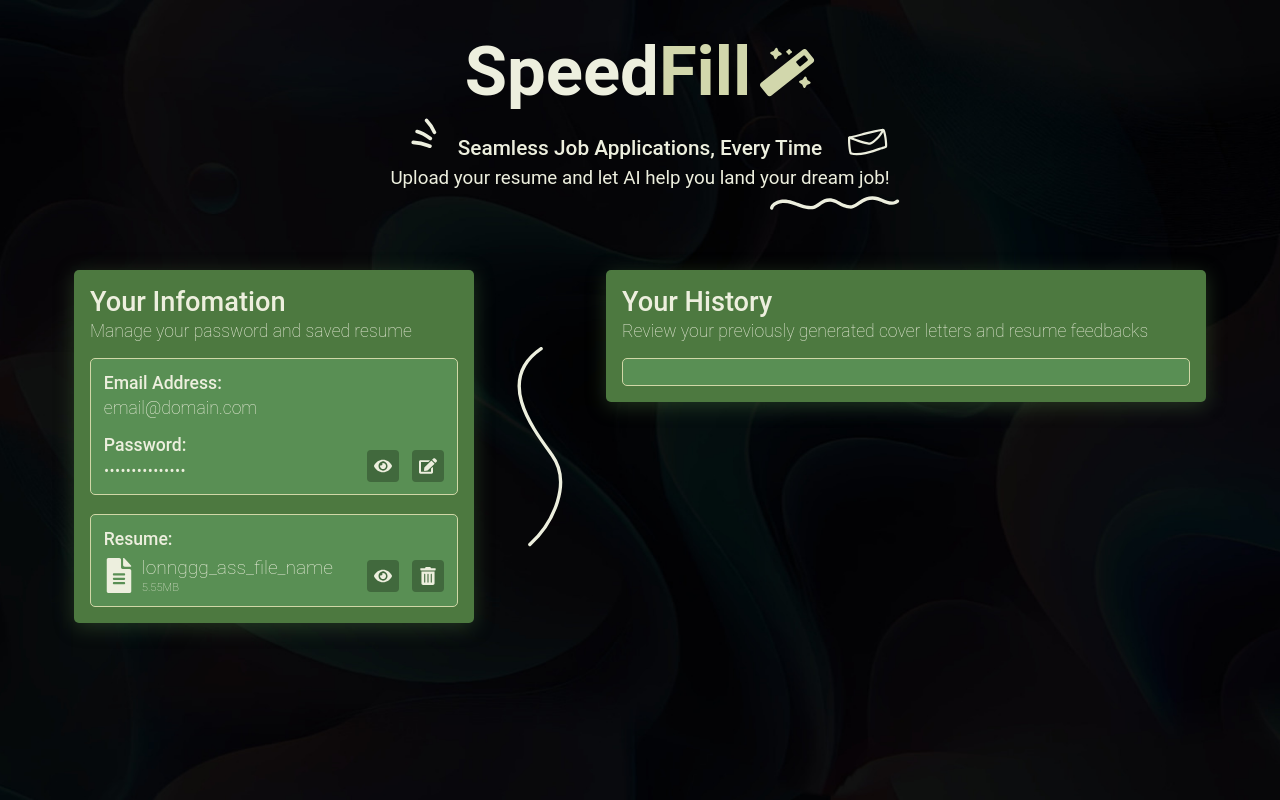
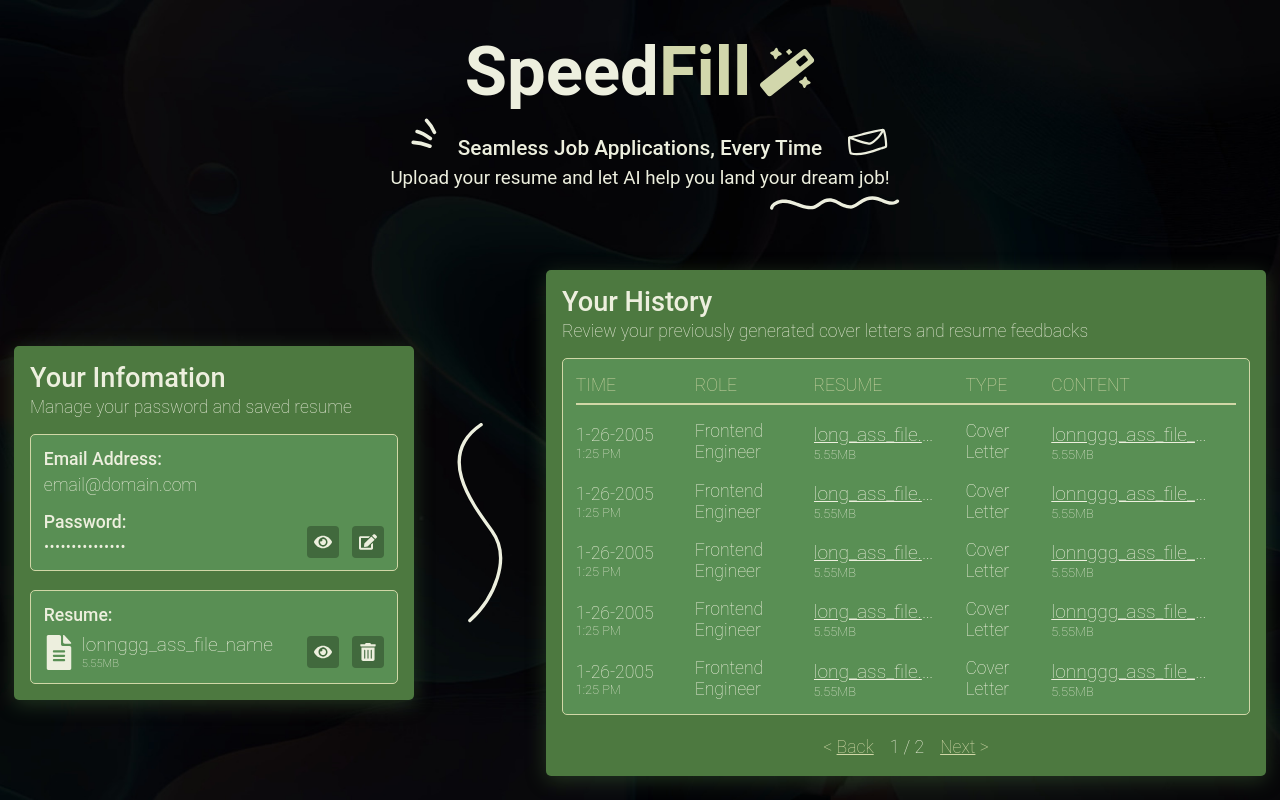
Before and after one commit to charlesphu/SpeedFill, a Next.js app: page /dashboard in a window 1280 px wide. Built offline with nearby package versions, Linux system fonts and the light colour scheme; what @mui/material-nextjs would draw is missing.

Commit message:
Create AccountPanel and ActivityPanel component for Dashboard, implement flexible layout for smaller screens

```diff
--- a/src/app/dashboard/AccountPanel.js
+++ b/src/app/dashboard/AccountPanel.js
@@ -6,7 +6,7 @@ import Panel from "../components/Panel";
 import ActionButton from "./ActionButton";
 import Image from "next/image";
 
-const AccountPanel = () => {
+const AccountPanel = ({ sx }) => {
   const [isShowingPassword, setShowPassword] = useState(false);
   const [isEditingPassword, setEditPassword] = useState(false);
 
@@ -14,7 +14,7 @@ const AccountPanel = () => {
     <Container
       title="Your Infomation"
       subtitle="Manage your password and saved resume"
-      sx={{ width: "25rem" }}>
+      sx={{ width: "25rem", ...sx }}>
       <Panel>
         <Typography variant="h5" color="title">
           Email Address:
--- a/src/app/dashboard/ActivityPanel.js
+++ b/src/app/dashboard/ActivityPanel.js
@@ -1,16 +1,210 @@
-import { Box, Typography } from "@mui/material";
+import {
+  Box,
+  Table,
+  TableBody,
+  TableCell,
+  TableContainer,
+  TableHead,
+  TableRow,
+  Typography,
+} from "@mui/material";
+
 import { useState } from "react";
+import { useTheme } from "@emotion/react";
 
 import Container from "../components/Container";
 import Panel from "../components/Panel";
 
-const ActivityPanel = () => {
+const ActivityColumns = () => {
+  const theme = useTheme();
+  return (
+    <TableRow
+      sx={{
+        borderBottom: "2px solid " + theme.palette.primary.main,
+        "& > th": { padding: 0, paddingBottom: "0.3rem" },
+      }}>
+      <TableCell
+        min-width="10rem"
+        sx={{
+          width: "18%",
+        }}>
+        <Typography variant="body1" color="primary">
+          TIME
+        </Typography>
+      </TableCell>
+      <TableCell
+        sx={{
+          width: "18%",
+        }}>
+        <Typography variant="body1" color="primary">
+          ROLE
+        </Typography>
+      </TableCell>
+      <TableCell
+        sx={{
+          width: "23%",
+        }}>
+        <Typography variant="body1" color="primary">
+          RESUME
+        </Typography>
+      </TableCell>
+      <TableCell
+        sx={{
+          width: "13%",
+        }}>
+        <Typography variant="body1" color="primary">
+          TYPE
+        </Typography>
+      </TableCell>
+      <TableCell>
+        <Typography variant="body1" color="primary">
+          CONTENT
+        </Typography>
+      </TableCell>
+    </TableRow>
+  );
+};
+
+const ActivityRow = ({}) => {
+  return (
+    <TableRow
+      sx={{
+        "& > td": {
+          borderBottom: 0,
+          padding: 0,
+          paddingTop: "1rem",
+        },
+      }}>
+      <TableCell>
+        <Typography variant="body1" color="text">
+          1-26-2005
+        </Typography>
+        <Typography
+          fontSize="0.8rem"
+          variant="body1"
+          color="text"
+          marginTop="-0.3rem">
+          1:25 PM
+        </Typography>
+      </TableCell>
+
+      <TableCell>
+        <Typography
+          variant="body1"
+          color="text"
+          maxWidth="5rem"
+          sx={{ lineHeight: "1.2" }}>
+          Frontend Engineer
+        </Typography>
+      </TableCell>
+
+      <TableCell>
+        <Box display="flex" flexDirection="column">
+          <Typography
+            fontSize="1.2rem"
+            color="title"
+            maxWidth="8rem"
+            overflow="hidden"
+            textOverflow="ellipsis"
+            sx={{
+              textDecoration: "underline",
+            }}>
+            long_ass_file.pdf
+          </Typography>
+          <Typography fontSize="0.8rem" color="title" marginTop="-0.3rem">
+            5.55MB
+          </Typography>
+        </Box>
+      </TableCell>
+
+      <TableCell>
+        <Typography
+          variant="body1"
+          color="text"
+          maxWidth="5rem"
+          sx={{ lineHeight: "1.2" }}>
+          Cover Letter
+        </Typography>
+      </TableCell>
+
+      <TableCell>
+        <Box display="flex" flexDirection="column">
+          <Typography
+            fontSize="1.2rem"
+            color="title"
+            maxWidth="10rem"
+            overflow="hidden"
+            textOverflow="ellipsis"
+            sx={{
+              textDecoration: "underline",
+            }}>
+            lonnggg_ass_file_name
+          </Typography>
+          <Typography fontSize="0.8rem" color="title" marginTop="-0.3rem">
+            5.55MB
+          </Typography>
+        </Box>
+      </TableCell>
+    </TableRow>
+  );
+};
+
+const ActivityControl = ({}) => {
+  return (
+    <Box
+      display="flex"
+      width="100%"
+      justifyContent="center"
+      alignItems="center"
+      gap="1rem">
+      <Typography color="primary">
+        &lt;{" "}
+        <Typography component="span" sx={{ textDecoration: "underline" }}>
+          Back
+        </Typography>
+      </Typography>
+      <Typography color="text">1 / 2</Typography>
+      <Typography color="primary">
+        <Typography component="span" sx={{ textDecoration: "underline" }}>
+          Next
+        </Typography>{" "}
+        &gt;
+      </Typography>
+    </Box>
+  );
+};
+
+const ActivityPanel = ({ sx }) => {
+  const theme = useTheme();
+
+  const [activites, setActivities] = useState([
+    <ActivityRow />,
+    <ActivityRow />,
+    <ActivityRow />,
+    <ActivityRow />,
+    <ActivityRow />,
+  ]);
+
   return (
     <Container
       title="Your History"
       subtitle="Review your previously generated cover letters and resume feedbacks"
-      sx={{ width: "60rem" }}>
-      <Panel></Panel>
+      sx={{ width: "45rem", maxWidth: "md", ...sx }}>
+      <Panel sx={{ maxWidth: "md" }}>
+        <Box display="flex" flexDirection="column" gap="0.5rem">
+          <TableContainer>
+            <Table>
+              <TableHead>
+                <ActivityColumns />
+              </TableHead>
+
+              {/* Table Body */}
+              <TableBody>{...activites}</TableBody>
+            </Table>
+          </TableContainer>
+        </Box>
+      </Panel>
+      <ActivityControl />
     </Container>
   );
 };
--- a/src/app/dashboard/page.js
+++ b/src/app/dashboard/page.js
@@ -1,6 +1,6 @@
 "use client";
 
-import { Box, Typography } from "@mui/material";
+import { Box, Typography, useMediaQuery } from "@mui/material";
 import Background from "../components/Background";
 import Title from "../components/Title";
 import AccountPanel from "./AccountPanel";
@@ -8,6 +8,7 @@ import ActivityPanel from "./ActivityPanel";
 import Image from "next/image";
 
 const Dashboard = () => {
+  const isSmallScreen = useMediaQuery("(max-width: 1200px)");
   return (
     <>
       <Box
@@ -22,8 +23,22 @@ const Dashboard = () => {
         />
       </Box>
 
-      <Box display="flex" justifyContent="center" gap="1rem" marginTop="5rem">
-        <AccountPanel />
+      <Box
+        display="flex"
+        justifyContent="center"
+        alignContent="center"
+        flexWrap={isSmallScreen ? "wrap" : "nowrap"}
+        gap={isSmallScreen ? "3rem" : "1rem"}
+        marginTop="5rem"
+        flexDirection={isSmallScreen ? "column" : "row"}>
+        <AccountPanel
+          sx={
+            isSmallScreen
+              ? { margin: "auto auto" }
+              : { marginTop: "auto", marginBottom: "auto" }
+          }
+        />
+        {!isSmallScreen && (
           <Box display="flex" alignItems="center">
             <Image
               src="/icons/scribbles/vertical.svg"
@@ -34,7 +49,8 @@ const Dashboard = () => {
               style={{ userSelect: "none" }}
             />
           </Box>
-        <ActivityPanel />
+        )}
+        <ActivityPanel sx={isSmallScreen ? { margin: "auto auto" } : null} />
       </Box>
 
       <Background imageUrl="/background.jpg" />
```
Lines whose indentation alone changed are shown as unchanged.
